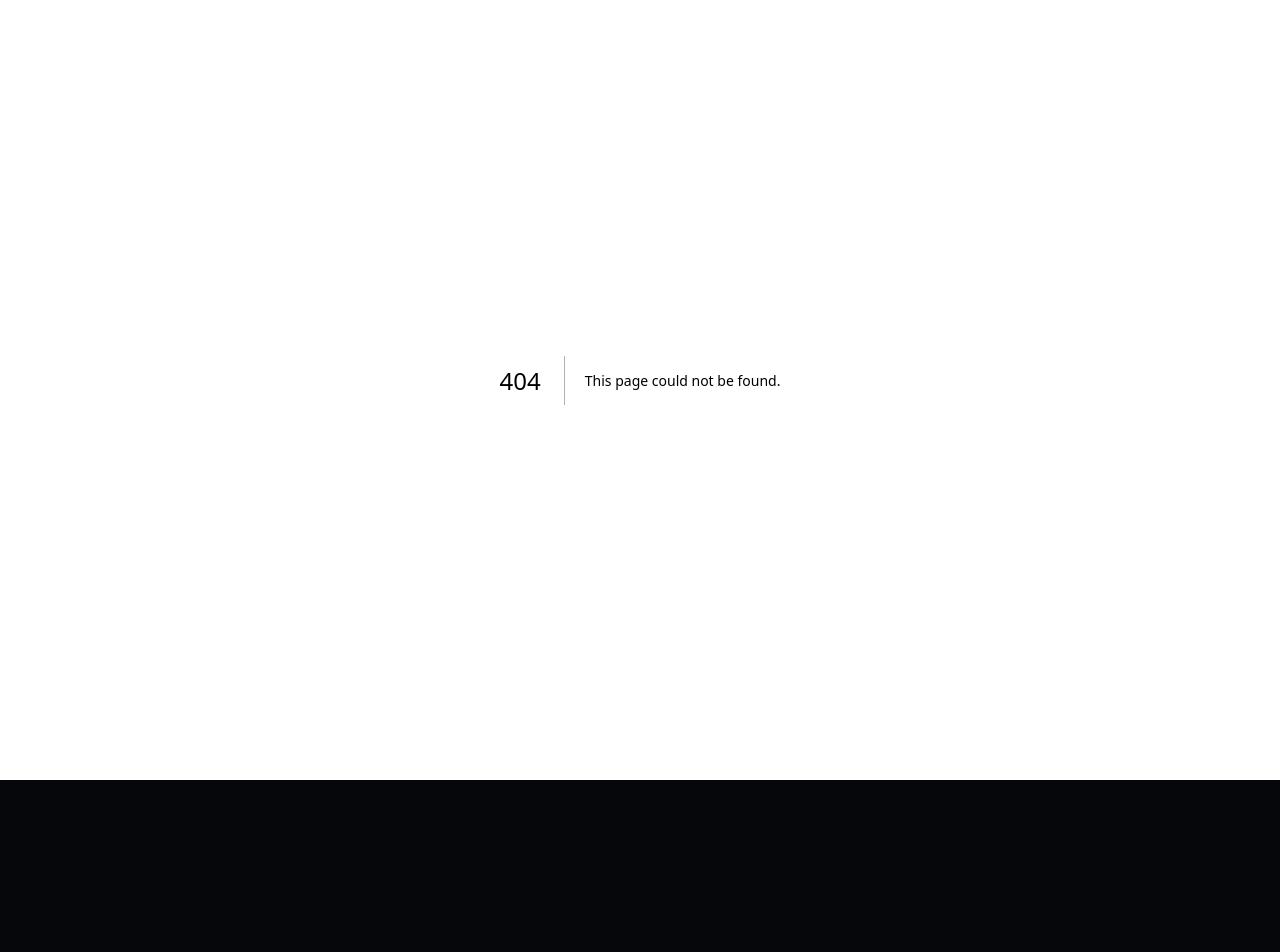
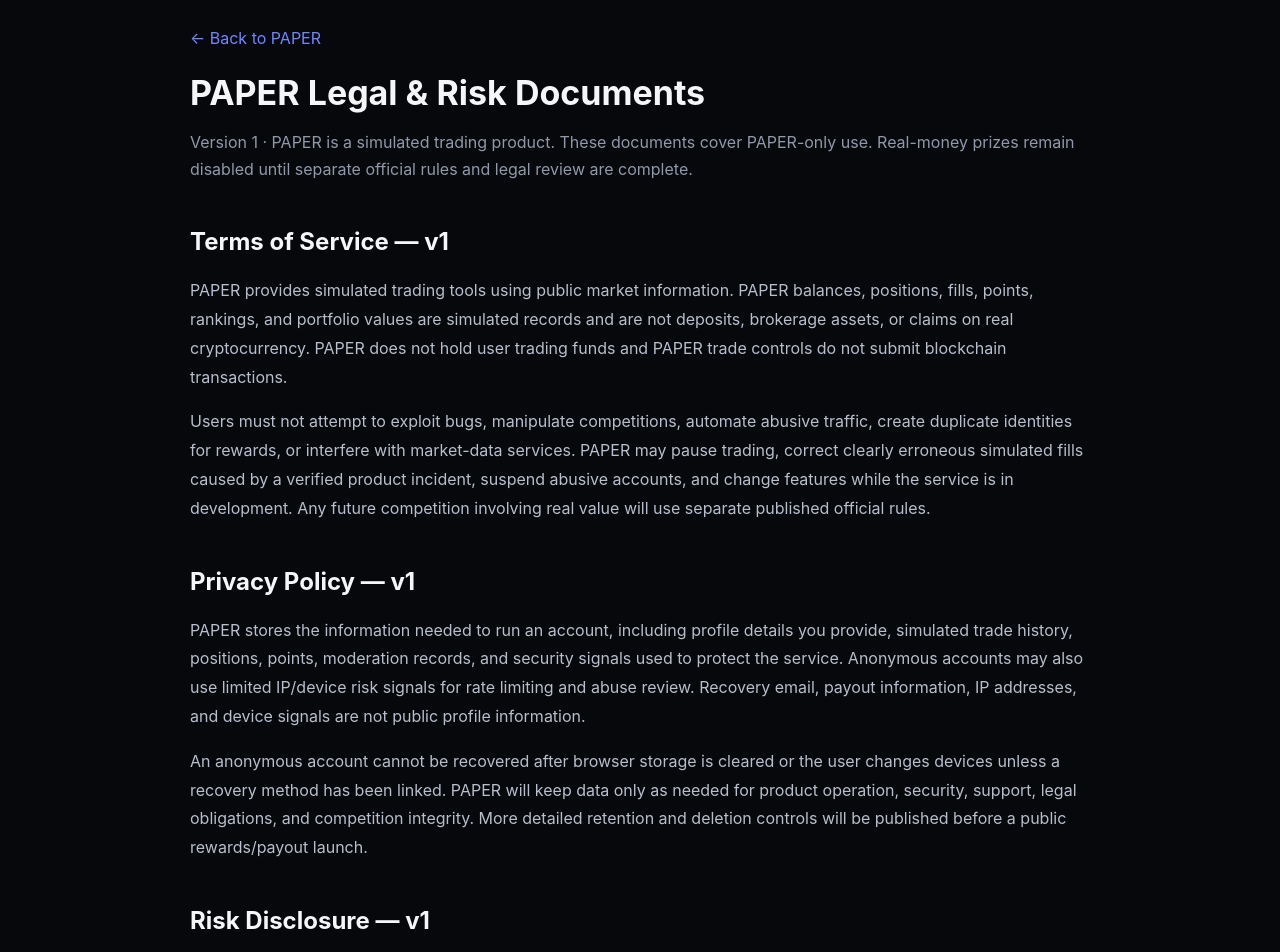
Before and after one commit to arabisbetter/memecoin-paper-terminal, a Next.js app: page /legal in a window 1280 px wide. Before the commit this address had no page. Shown: the part 20-972 px from the top of the page. Before the commit the page ends 800 px from the top, so only its background shows below. Built offline with nearby package versions, Linux system fonts and the light colour scheme.

Commit message:
Add v1 PAPER legal disclosure page

```diff
--- /dev/null
+++ b/src/app/legal/page.tsx
@@ -0,0 +1,17 @@
+import Link from 'next/link'
+
+export default function LegalPage(){
+  return <main style={{minHeight:'100vh',background:'#07080c',color:'#f5f6f8',padding:'48px 20px',fontFamily:'Inter,ui-sans-serif,system-ui'}}><div style={{maxWidth:900,margin:'0 auto'}}>
+    <Link href="/" style={{color:'#6f86ff',textDecoration:'none'}}>← Back to PAPER</Link>
+    <h1 style={{fontSize:34,margin:'24px 0 8px'}}>PAPER Legal & Risk Documents</h1>
+    <p style={{color:'#9198aa',lineHeight:1.7}}>Version 1 · PAPER is a simulated trading product. These documents cover PAPER-only use. Real-money prizes remain disabled until separate official rules and legal review are complete.</p>
+
+    <section id="terms" style={{marginTop:44}}><h2>Terms of Service — v1</h2><p style={{color:'#b8becc',lineHeight:1.8}}>PAPER provides simulated trading tools using public market information. PAPER balances, positions, fills, points, rankings, and portfolio values are simulated records and are not deposits, brokerage assets, or claims on real cryptocurrency. PAPER does not hold user trading funds and PAPER trade controls do not submit blockchain transactions.</p><p style={{color:'#b8becc',lineHeight:1.8}}>Users must not attempt to exploit bugs, manipulate competitions, automate abusive traffic, create duplicate identities for rewards, or interfere with market-data services. PAPER may pause trading, correct clearly erroneous simulated fills caused by a verified product incident, suspend abusive accounts, and change features while the service is in development. Any future competition involving real value will use separate published official rules.</p></section>
+
+    <section id="privacy" style={{marginTop:44}}><h2>Privacy Policy — v1</h2><p style={{color:'#b8becc',lineHeight:1.8}}>PAPER stores the information needed to run an account, including profile details you provide, simulated trade history, positions, points, moderation records, and security signals used to protect the service. Anonymous accounts may also use limited IP/device risk signals for rate limiting and abuse review. Recovery email, payout information, IP addresses, and device signals are not public profile information.</p><p style={{color:'#b8becc',lineHeight:1.8}}>An anonymous account cannot be recovered after browser storage is cleared or the user changes devices unless a recovery method has been linked. PAPER will keep data only as needed for product operation, security, support, legal obligations, and competition integrity. More detailed retention and deletion controls will be published before a public rewards/payout launch.</p></section>
+
+    <section id="risk" style={{marginTop:44}}><h2>Risk Disclosure — v1</h2><p style={{color:'#b8becc',lineHeight:1.8}}>Memecoin markets are highly volatile and can lose most or all real-world value quickly. PAPER is educational/simulated software, not investment advice. A profitable PAPER result does not mean the same trade could be executed for the same price, liquidity, impact, latency, or fee on-chain.</p><p style={{color:'#b8becc',lineHeight:1.8}}>PAPER uses available market data and execution models to estimate fills. When the model is not protocol-aware, fills are labeled estimated. If market data is stale or unavailable, PAPER may pause new simulated orders. External market links leave PAPER and may involve real funds; PAPER does not execute those transactions.</p></section>
+
+    <div style={{marginTop:52,paddingTop:22,borderTop:'1px solid #222633',color:'#737b8c',fontSize:13}}>Competition and payout rules are intentionally not active in v1. No real cash-prize program is promised by this page.</div>
+  </div></main>
+}
```
